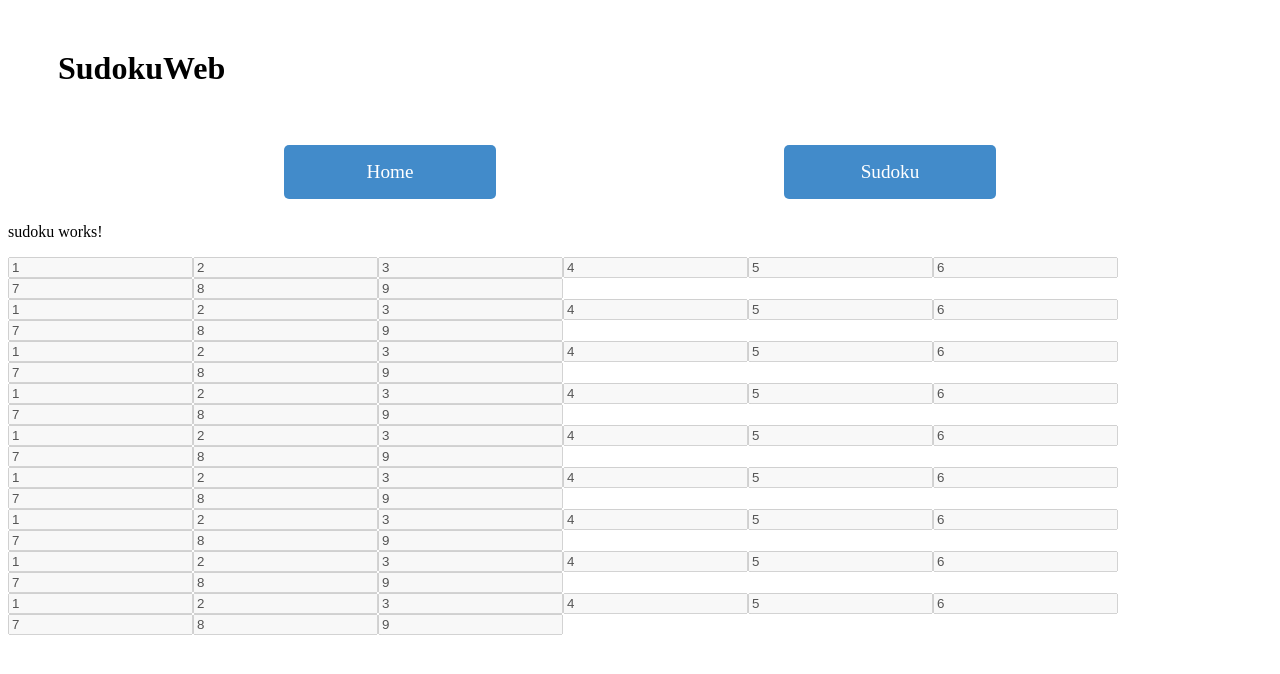
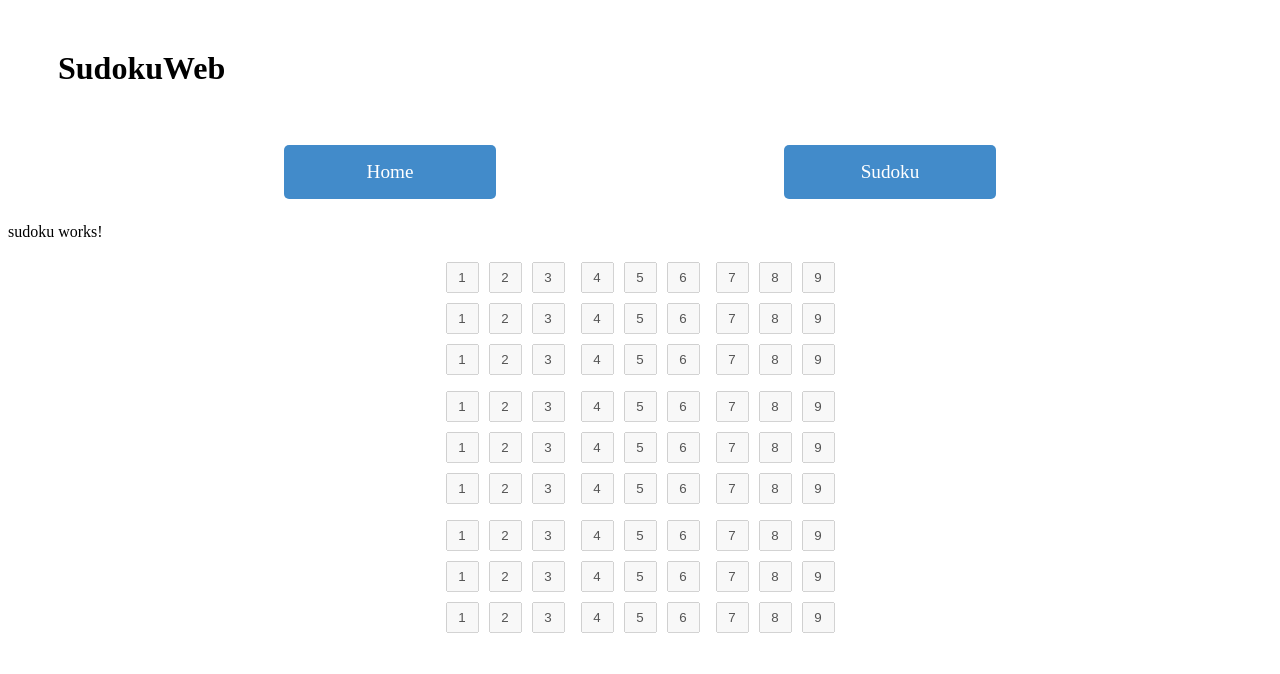
Before and after one commit to decisivedaniel/sudokuWeb, an Angular app: page /sudoku in a window 1280 px wide. Shown: the top 674 px of the page. Built offline with nearby package versions, Linux system fonts and the light colour scheme.

Commit message:
Grid is now styled

```diff
--- a/src/app/sudoku/sudoku.component.html
+++ b/src/app/sudoku/sudoku.component.html
@@ -1,13 +1,13 @@
 <p>sudoku works!</p>
 
-<form [formGroup]="sudokuForm">
-    <div formArrayName="rows">
-        <div [formGroupName]="i" *ngFor="let row of rows.controls; let i=index">
+<form class="grid" [formGroup]="sudokuForm">
+    <ng-container formArrayName="rows">
+        <div [ngClass]="{'row': true, 'horizontalGap': i % 3 === 0 && i > 0}" [formGroupName]="i" *ngFor="let row of rows.controls; let i=index">
              <ng-container  formArrayName="row">
-                <ng-container *ngFor="let sudokuCell of row.get('row')!.value; let j=index" [formGroupName]="j">
-                    <input formControlName="cell" >
-                </ng-container>
+                <div [ngClass]="{'cell': true, 'verticalGap': j % 3 ===0 && j > 0}" *ngFor="let sudokuCell of row.get('row')!.value; let j=index" [formGroupName]="j">
+                    <input class="inputCell" formControlName="cell" >
+                </div>
             </ng-container>
         </div>
-    </div>
+    </ng-container>
 </form>
--- a/src/app/sudoku/sudoku.component.less
+++ b/src/app/sudoku/sudoku.component.less
@@ -0,0 +1,37 @@
+@width: 25px;
+@height: @width;
+@paddingGaps:6px;
+
+.grid {
+    display: flex;
+    flex-direction: column;
+    flex-wrap: wrap;
+    align-items:center;
+    justify-content: center;
+}
+
+.row {
+    display: flex;
+    orientation: landscape;
+    align-items: center;
+    justify-content: center;
+}
+
+.cell{
+    text-align: center;
+    margin: 5px;
+}
+
+.verticalGap{
+    padding-left: @paddingGaps;
+}
+
+.horizontalGap{
+    padding-top: @paddingGaps;
+}
+
+.inputCell {
+    text-align: center;
+    width: @width;
+    height: @height;
+}
```
